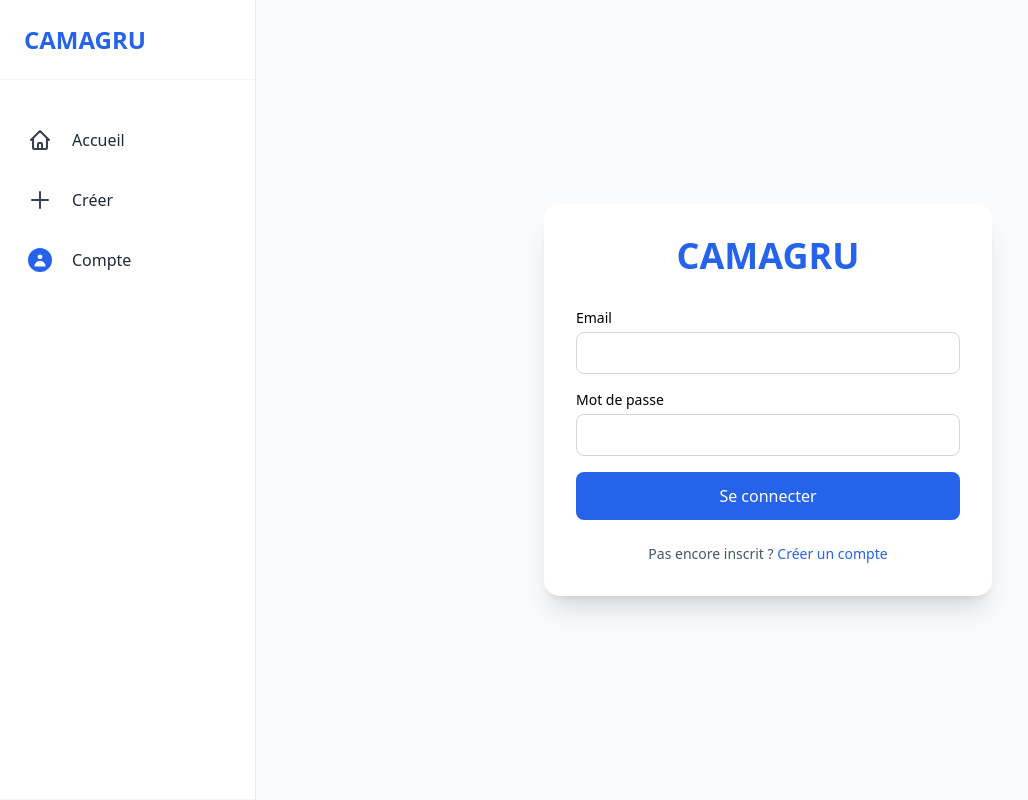
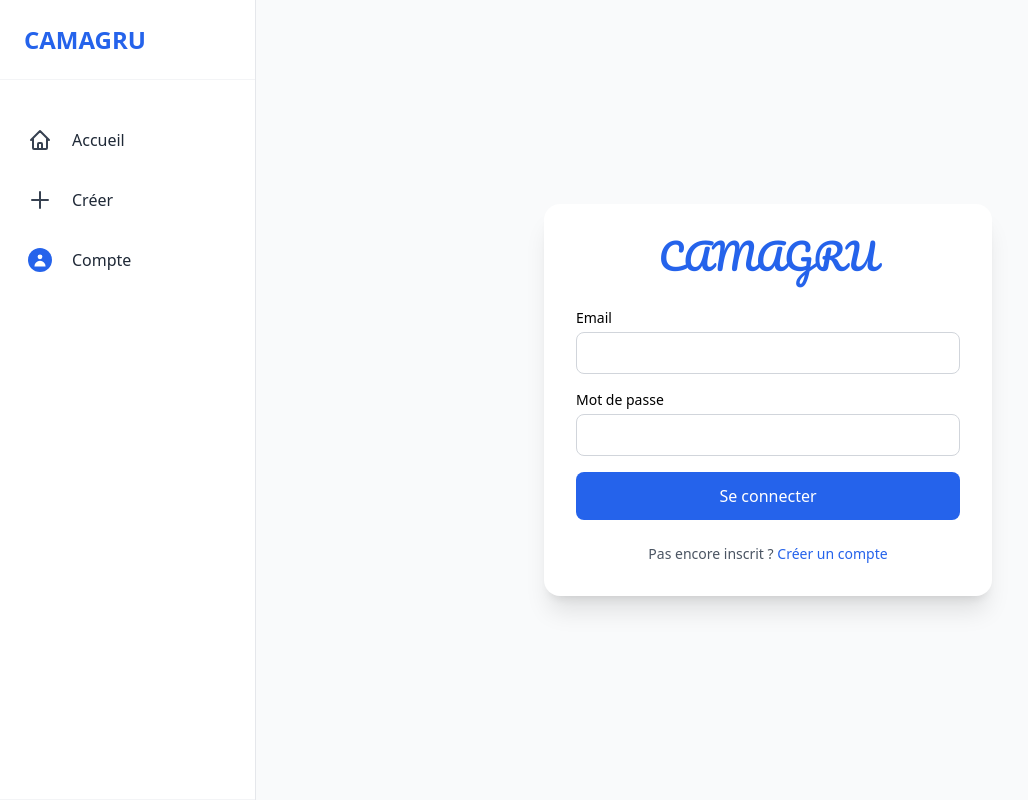
Before and after one commit to justeozan/Camagru, a PHP site: page /user/login in a window 1280 px wide. Shown: the whole page, without its empty margins (0-1028 px from the left). Run offline with PHP 8.4, Linux system fonts and the light colour scheme; some libraries are stand-ins or nearby versions.

Commit message:
feat: update font style for login and registration headers to maintain consistency

```diff
--- a/app/views/login.php
+++ b/app/views/login.php
@@ -9,9 +9,7 @@
 				<div class="w-full max-w-md bg-white rounded-2xl shadow-xl p-8">
 
 						<!-- Nom de l'app façon "Instagram" -->
-            <h1 class="text-4xl font-bold text-center text-blue-600 mb-8">
-                CAMAGRU
-            </h1>
+						<h1 class="text-4xl font-camagru text-center text-blue-600 mb-8">CAMAGRU</h1>
 
 						<form action="/user/loginSubmit" method="POST" class="space-y-4">
 							<div>
--- a/app/views/register.php
+++ b/app/views/register.php
@@ -9,7 +9,7 @@
         <div class="w-full max-w-md bg-white rounded-2xl shadow-xl p-8">
 
             <!-- Titre -->
-            <h1 class="text-4xl font-bold text-center text-blue-600 mb-2">
+            <h1 class="text-4xl font-camagru text-center text-blue-600 mb-2">
                 CAMAGRU
             </h1>
             <p class="text-center text-gray-600 mb-8">Créer un compte</p>
```
Lines whose indentation alone changed are shown as unchanged.
